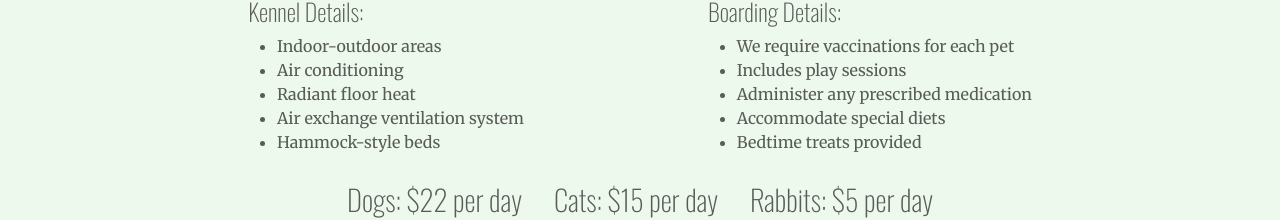
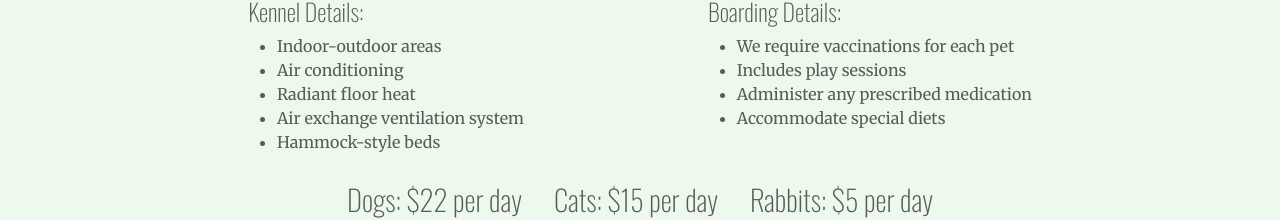
Before and after one commit to Worthy-Dev/tellicoBNB, a React (Create React App) app in the folder tellico/: page /services in a window 1280 px wide. Shown: the part 851-1071 px from the top of the page. Built offline with nearby package versions, Linux system fonts and the light colour scheme; the HTML template or start-up script is replaced by a standard one.

Commit message:
Update Services.js
Removed bed-time treats

```diff
--- a/tellico/src/components/Services.js
+++ b/tellico/src/components/Services.js
@@ -37,7 +37,6 @@ const Services = () => {
                                 <li>Includes play sessions</li>
                                 <li>Administer any prescribed medication</li>
                                 <li>Accommodate special diets</li>
-                                <li>Bedtime treats provided</li>
                             </ul>
                         </div>
                     </div>
```
